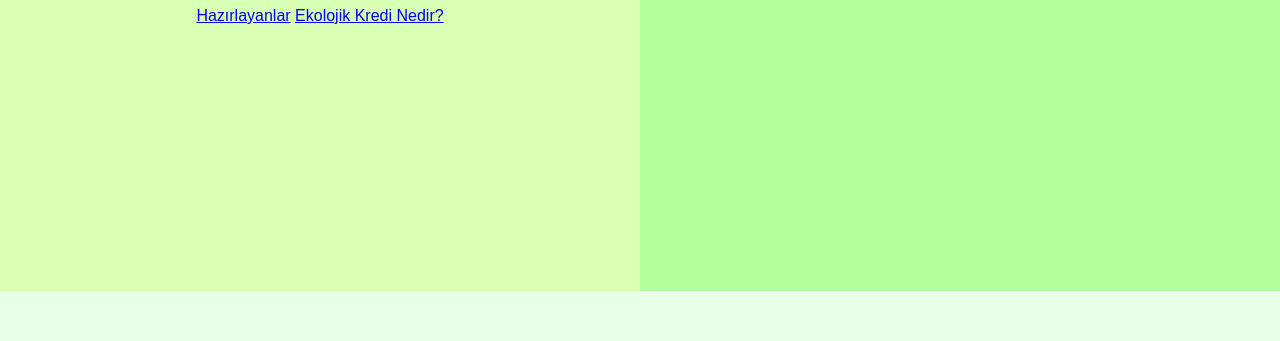
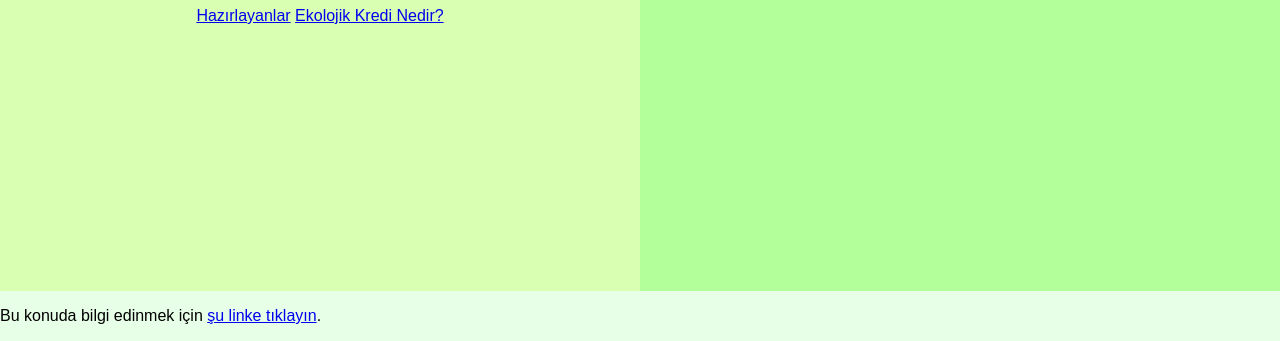
Before and after one commit to Ekolojikredii/Tubitak-proje-torbal-Anadolu-lisesi-ekolojik-kredi, a plain HTML site: page index.html in a window 1280 px wide. Shown: the part 509-850 px from the top of the page. Before the commit the page ends 800 px from the top, so only its background shows below. Drawn offline with Linux system fonts and the light colour scheme.

Commit message:
Update index.html

```diff
--- a/index.html
+++ b/index.html
@@ -64,7 +64,7 @@
     <div id="ekolojikKrediNedir" class="section">
         <h2>Ekolojik Kredi Nedir?</h2>
         <p>Ekolojik Kredi Projesi, çevre bilincini artırmak ve okullarda geri dönüşüm kültürünü geliştirmek amacıyla oluşturulmuştur. Öğrenciler, atıkları türlerine göre ayrıştırarak puan toplar ve ödüller kazanır. Proje, Türkiye'nin sıfır atık hedeflerine ve doğal kaynakların korunmasına katkı sağlamayı amaçlar.</p>
-    </div>
+    </div> <p>Bu konuda bilgi edinmek için <a href="https://youtube.com/@sifir_atik?si=zU6ZRhOa00tfzFMA" target="_blank">şu linke tıklayın</a>.</p>
 
     <div id="kayit" class="section">
         <h2>Kayıt Ol</h2>
```
